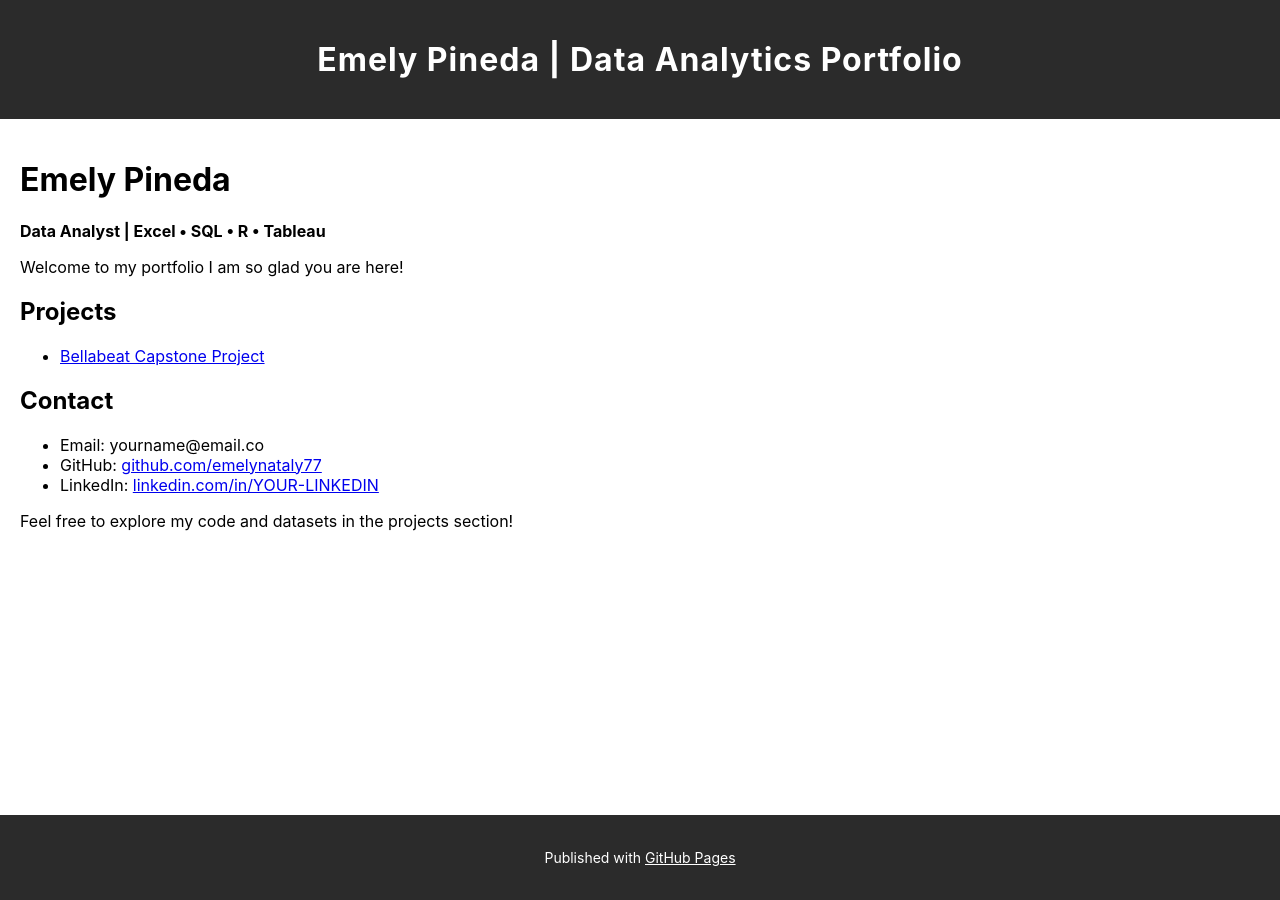
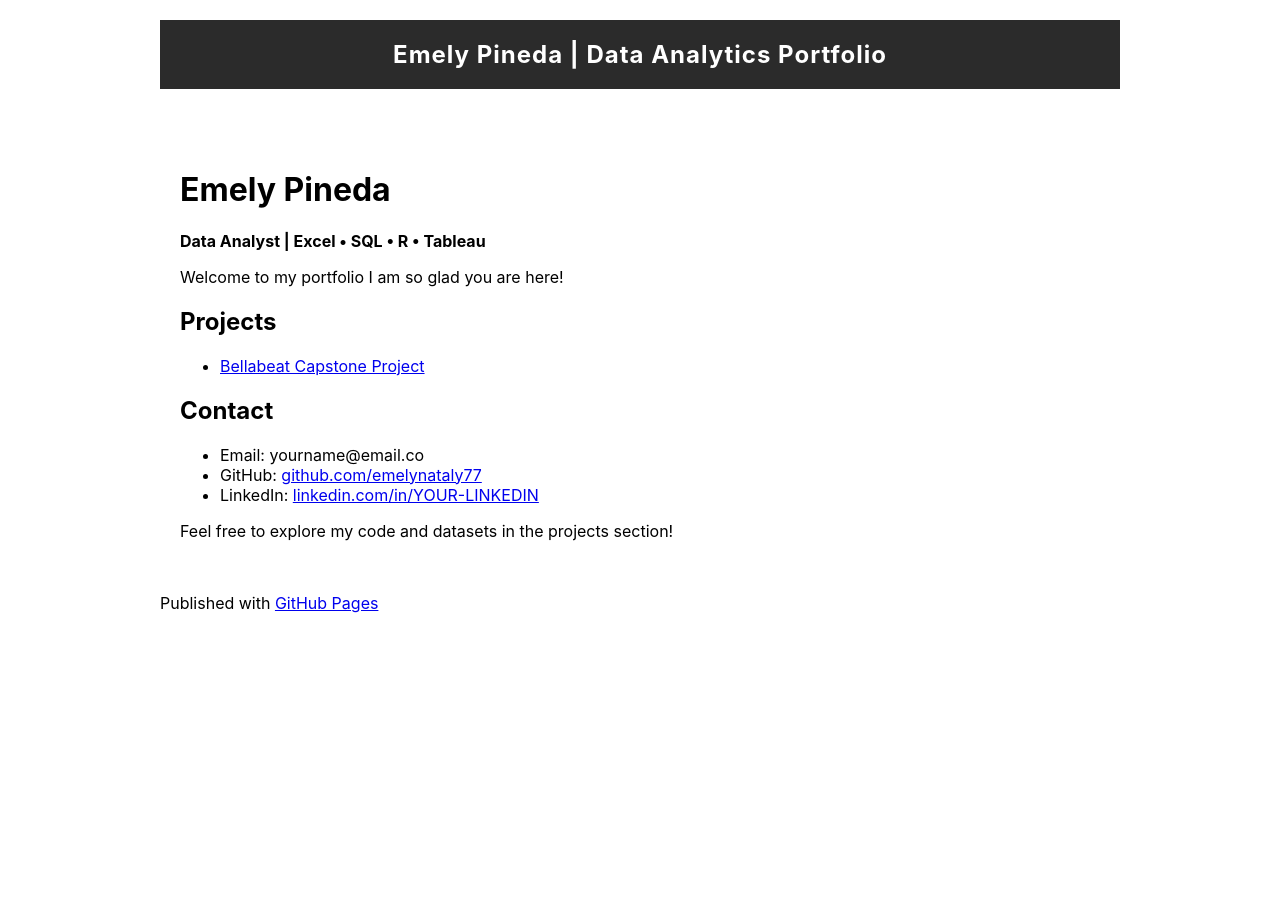
Before and after one commit to emelynataly77/emelynataly77.github.io, a Jekyll site: the page built from index.md, in a window 1280 px wide. Built offline with Jekyll 4.4.1, drawn with Linux system fonts in a browser that asks for light colours.

Commit message:
Update style.scss

```diff
--- a/assets/css/style.scss
+++ b/assets/css/style.scss
@@ -1,55 +1,33 @@
 ---
 ---
 
-/* Full height layout to keep footer at bottom */
-html, body {
-  height: 100%;
-  margin: 0;
-  padding: 0;
-  display: flex;
-  flex-direction: column;
+/* Restore light background */
+body {
   background-color: #ffffff !important;
   color: #000000;
   font-family: -apple-system, BlinkMacSystemFont, "Segoe UI", Roboto, Helvetica, Arial, sans-serif;
 }
 
-/* Full-width, taller black banner like original Slate */
+/* Restore Slate-style black header */
 .site-header {
   background-color: #2b2b2b;
   color: #fff;
-  width: 100%;
-  padding: 40px 0;
+  padding: 20px;
   text-align: center;
-  font-size: 32px;
+  font-size: 24px;
   font-weight: bold;
   letter-spacing: 1px;
+  margin-bottom: 40px;
 }
 
-/* Align main content to the left */
-main.container {
-  flex: 1;
+/* Centered content */
+body, .container {
   max-width: 960px;
-  margin: 0 auto 0 0;  /* LEFT aligned now */
+  margin: auto;
   padding: 20px;
 }
 
-/* Fixed black footer at the bottom */
-.site-footer {
-  background-color: #2b2b2b;
-  color: #fff;
-  width: 100%;
-  text-align: center;
-  padding: 20px 0;
-  font-size: 14px;
-  margin-top: auto;
-}
-
-.site-footer a {
-  color: #ffffff;
-  text-decoration: underline;
-}
-
-/* Code block styling */
+/* Code blocks */
 pre, code {
   background-color: #f8f8f8 !important;
   color: #24292e !important;
@@ -61,7 +39,7 @@ pre, code {
   line-height: 1.5;
 }
 
-/* Collapsible code block styling */
+/* Collapsible code block */
 details {
   border: 1px solid #ccc;
   padding: 12px 16px;
```
